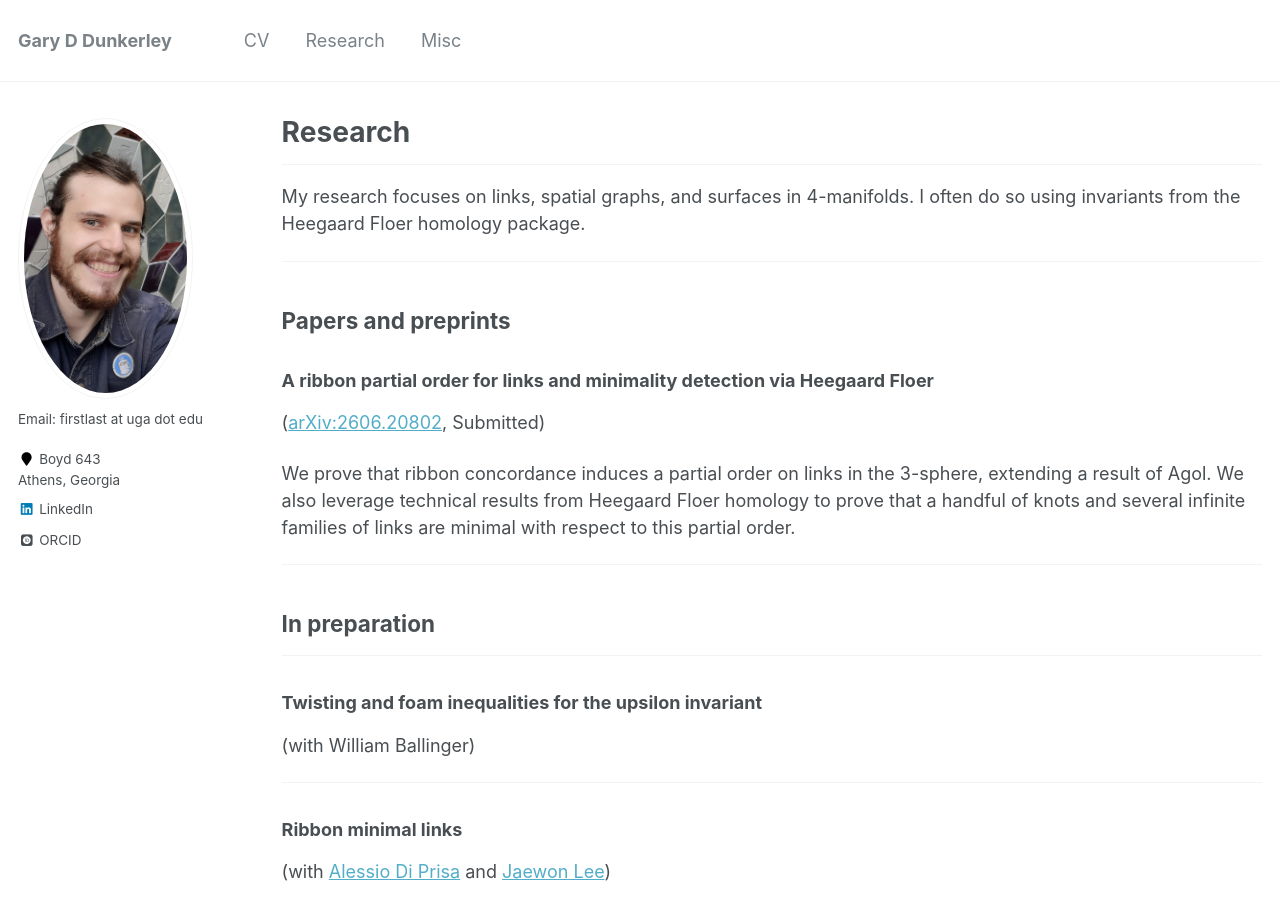
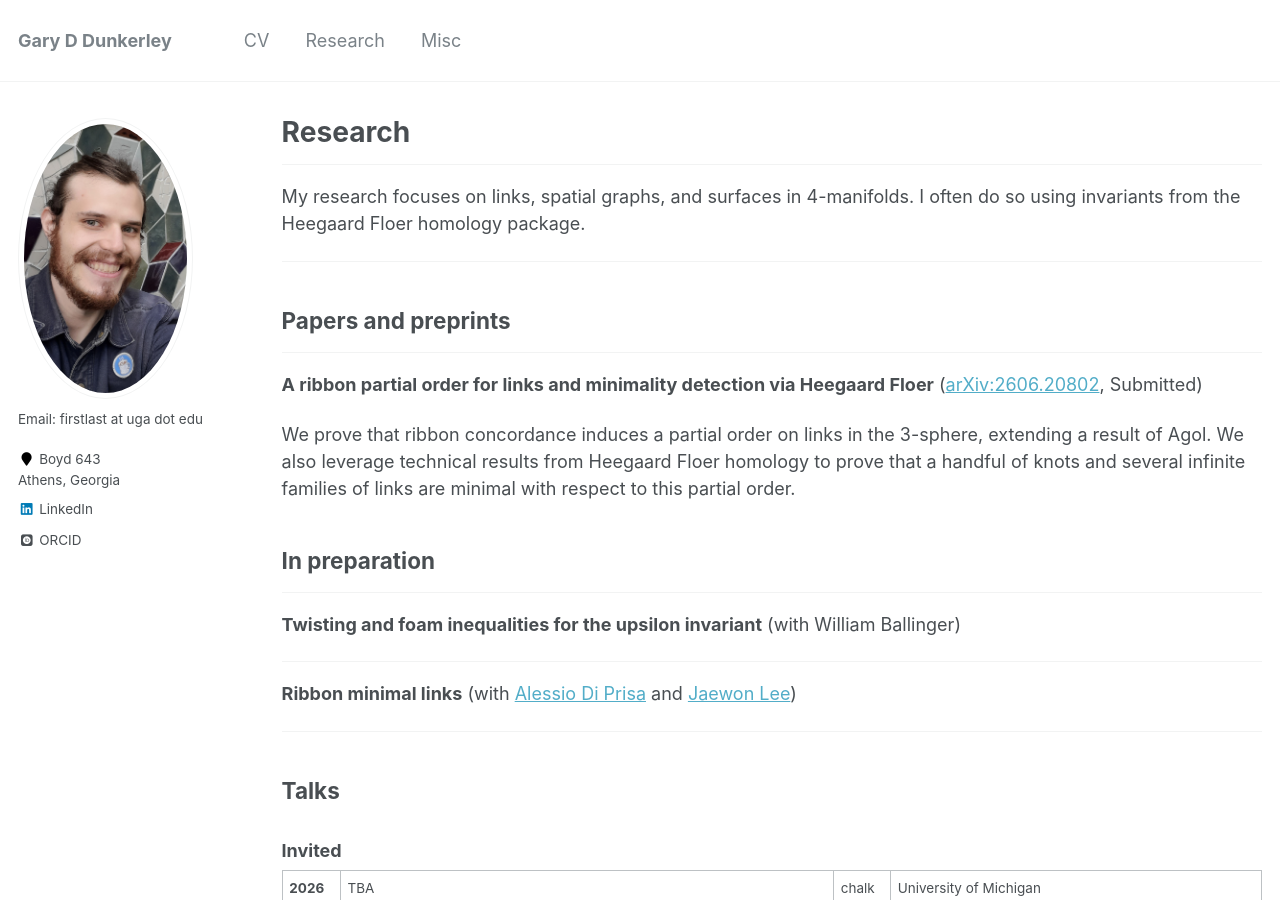
Before and after one commit to garydunkerley/garydunkerley.github.io, a Jekyll site: the page built from _pages/research.md, in a window 1280 px wide and 900 px high. Built offline with Jekyll 4.4.1, drawn with Linux system fonts in a browser that asks for light colours; some web fonts are replaced.

```diff
--- a/_pages/research.md
+++ b/_pages/research.md
@@ -14,8 +14,9 @@ I often do so using invariants from the Heegaard Floer homology package.
 
 
 ## Papers and preprints
+---
 
-### A ribbon partial order for links and minimality detection via Heegaard Floer
+**A ribbon partial order for links and minimality detection via Heegaard Floer**
 ([arXiv:2606.20802](https://arxiv.org/abs/2606.20802), Submitted)
 
 We prove that ribbon concordance induces a partial order on links in the 3-sphere,
@@ -23,16 +24,14 @@ extending a result of Agol.
 We also leverage technical results from Heegaard Floer homology to prove that a handful of
 knots and several infinite families of links are minimal with respect to this partial order.
 
----
 
 ## In preparation
-
 ---
-### Twisting and foam inequalities for the upsilon invariant
+**Twisting and foam inequalities for the upsilon invariant**
 (with William Ballinger)
 
 ---
-### Ribbon minimal links
+**Ribbon minimal links**
 (with [Alessio Di Prisa](https://sites.google.com/view/alessiodiprisa){:target="_blank"} and [Jaewon Lee](https://freejaewon.github.io/){:target="_blank"})
 
 
```
